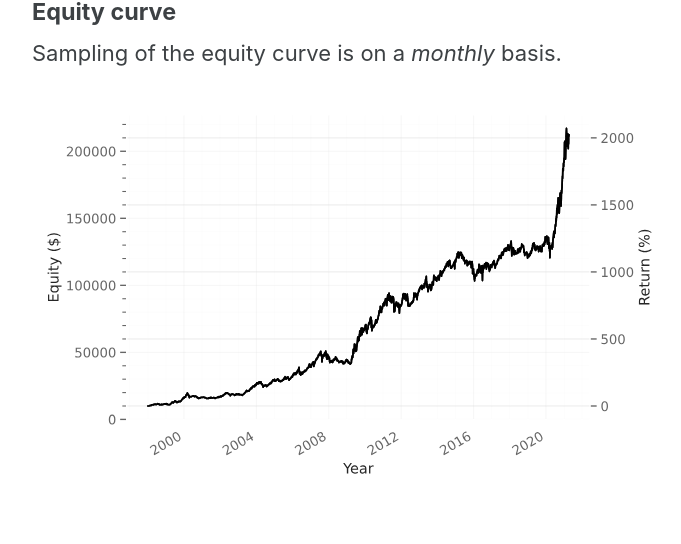
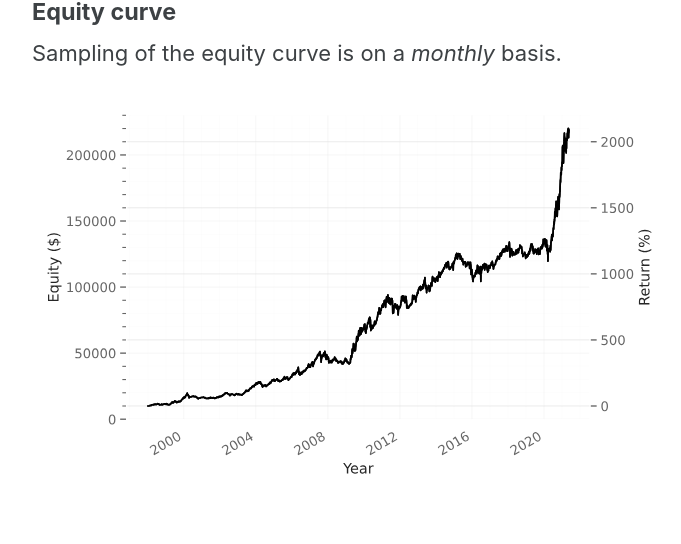
Before and after one commit to IthacaResearch/ithacaresearch.github.io, a Jekyll site: the page built from _posts/2021-02-11-Global-Momentum.md, in a window 1280 px wide. Shown: the part 1317-1861 px from the top of the page, without its empty margins (290-971 px from the left). Built offline with Jekyll 4.4.1, drawn with Linux system fonts in a browser that asks for light colours; cached includes are drawn as plain includes; comment, search, counter and statistics services are not loaded.

Commit message:
Update 2021-02-11-Global-Momentum.md

```diff
--- a/_posts/2021-02-11-Global-Momentum.md
+++ b/_posts/2021-02-11-Global-Momentum.md
@@ -26,4 +26,4 @@ The main source of underperformance for this strategy is the lack of a clear tre
 #### Equity curve
 Sampling of the equity curve is on a _monthly_ basis.
 
-![Global Momentum](/images/global_momentum.svg)
+![Global Momentum](/images/GlobalMomentumAggressive.svg)
```
